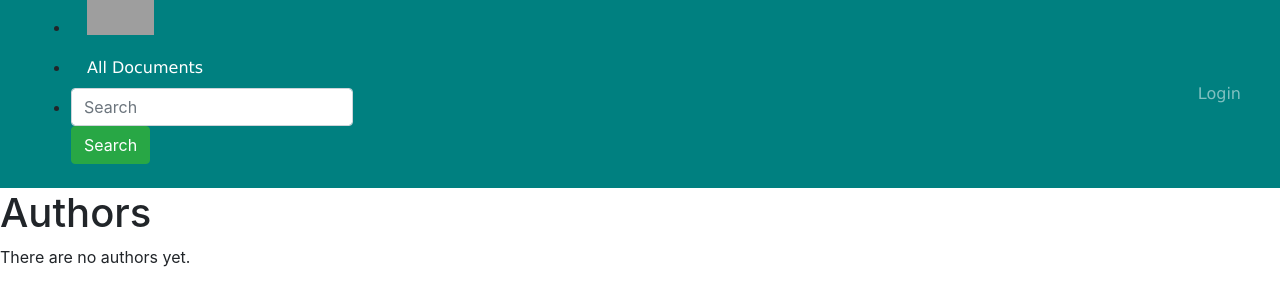
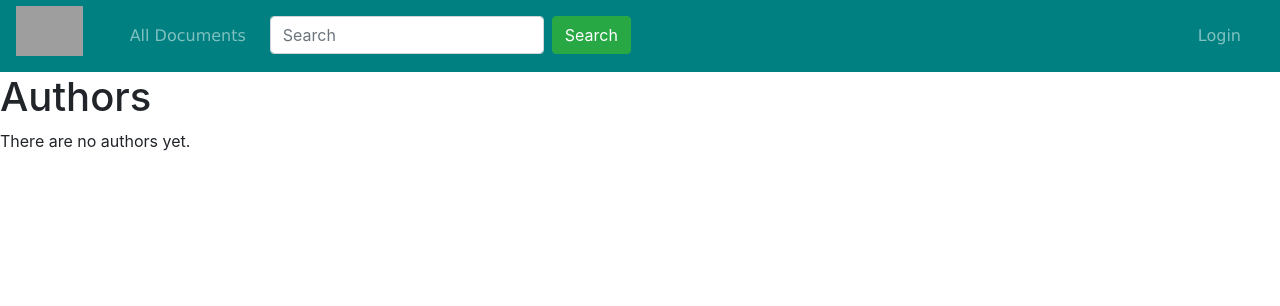
Before and after one commit to theMavl/TouchOfLibrary, a Django app: page /library/authors/ in a window 1280 px wide. Shown: the top 306 px of the page. Run offline with Django 3.2, Linux system fonts and the light colour scheme; data that the repository does not hold is empty; parts of the project's set-up code (start-up, migrations or seed data) failed here and were passed over; some libraries are stand-ins or nearby versions; grey boxes are pictures that could not be loaded.

Commit message:
Navbar fix

```diff
--- a/library/templates/base_generic.html
+++ b/library/templates/base_generic.html
@@ -47,29 +47,34 @@
 
 
     <nav class="navbar navbar-expand-md navbar-dark">
+        <a class="navbar-brand" href="{% url 'index' %}"><img
+                src="https://res.cloudinary.com/***REMOVED***/image/upload/v1522611003/UI/book-open-flat.png"></a>
         <div class="container-fluid">
-            <ul class="navbar-na">
-                <li class="nav-item"><a class=" nav-link base" href="{% url 'index' %}"><img
-                        src="https://res.cloudinary.com/***REMOVED***/image/upload/v1522611003/UI/book-open-flat.png"></a>
-                </li>
-                <li class="nav-item"><a class="base nav-link" href="{% url 'document' %}">All Documents</a></li>
-                <li class="nav-item">
-                    <form action="{% url "search" %}" method="GET">
-                        <input class="form-control mr-sm-2 nav-item" type="text" placeholder="Search" name="q">
-<button class="btn btn-success nav-item" type="submit">Search</button>
+            <ul class="navbar-nav">
+                <li class="nav-link"><a class="base nav-link" href="{% url 'document' %}">All Documents</a></li>
+                <li class="nav-link">
+                    <form class="form-inline my-2 my-lg-0" action="{% url "search" %}" method="GET">
+                        <input class="form-control mr-sm-2" type="text" placeholder="Search" aria-label="Search"
+                               name="q">
+                        <button class="btn btn-success my-2 my-sm-0" type="submit">Search</button>
                     </form>
                 </li>
             </ul>
-            <ul class="navbar-nav navbar-right">
+
+            <ul class="navbar-nav">
                 {% if user.is_authenticated %}
-
-                    <li class="nav-item"><a class="base nav-link" title="Open user card"
-                                            href="{% url 'dashboard' %}"><span
-                            class="glyphicon glyphicon-user"></span> Dashboard</a></li>
-                    <li class="nav-item"><a class="base nav-link" title="Log out"
-                                            href="{% url 'logout' %}?next={{ request.path }}"><span
-
-                            class="glyphicon glyphicon-log-out"></span> Log out ({{ user.username }})</a></li>
+                    <li class="nav-item dropdown">
+                        <a class="nav-link dropdown-toggle" href="#" id="navbarDropdown" role="button"
+                           data-toggle="dropdown"
+                           aria-haspopup="true" aria-expanded="false">
+                            {{ user.username }}
+                        </a>
+                        <div class="dropdown-menu dropdown-menu-right" aria-labelledby="navbarDropdown">
+                            <a class="dropdown-item" href="{% url 'dashboard' %}">Dashboard</a>
+                            <div class="dropdown-divider"></div>
+                            <a class="dropdown-item" href="{% url 'logout' %}?next={{ request.path }}">Log out</a>
+                        </div>
+                    </li>
                 {% else %}
                     <li class="nav-item"><a class="base nav-link" title="Log out"
                                             href="{% url 'login' %}?next={{ request.path }}"><span
```
